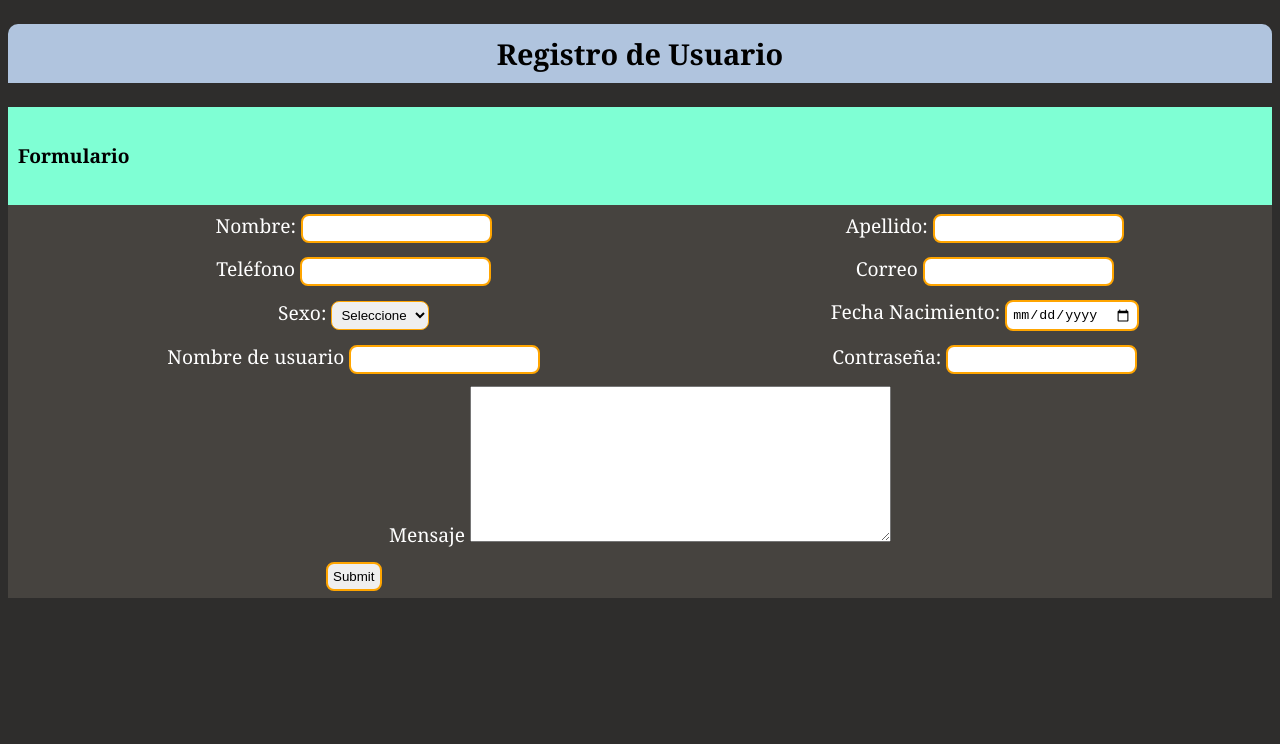
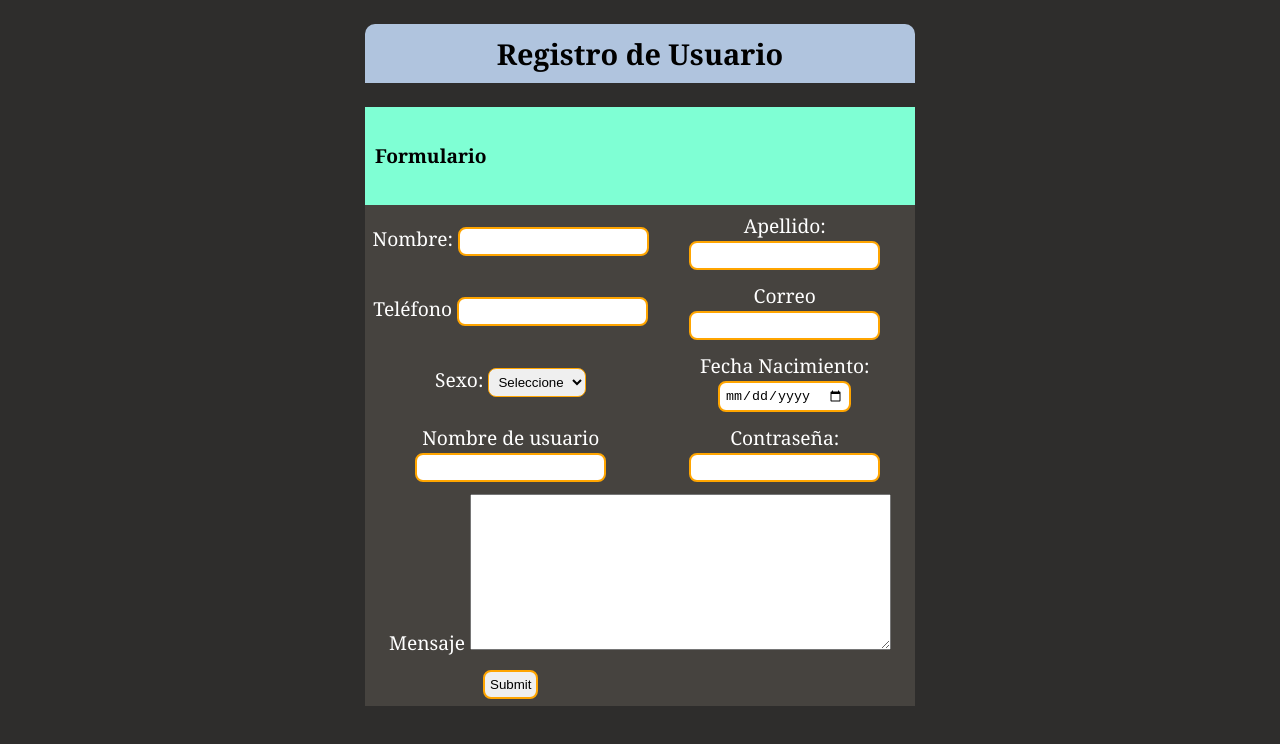
Before and after one commit to davidromanl/html, a plain HTML site: page formulario.html in a window 1280 px wide. Drawn offline with Linux system fonts and the light colour scheme.

Commit message:
center form view

```diff
--- a/formulario.html
+++ b/formulario.html
@@ -4,9 +4,10 @@
     <meta charset="UTF-8" />
     <meta name="viewport" content="width=device-width, initial-scale=1.0" />
     <title>Registro Usuario</title>
-    <link rel="stylesheet" href="styles.css">
+    <link rel="stylesheet" href="styles.css" />
   </head>
   <body>
+    <div class="container">
       <h2 class="titulo">Registro de Usuario</h2>
       <div class="subtitulo">
         <h4>Formulario</h4>
@@ -17,21 +18,27 @@
           <tr>
             <td class="fondo">
               <label for="name">Nombre:</label>
-                    <input class="inputs" id="name" required="required" name="nombre" type="text">
+              <input
+                class="inputs"
+                id="name"
+                required="required"
+                name="nombre"
+                type="text"
+              />
             </td>
             <td class="fondo">
               <label for="apellido">Apellido:</label>
-                    <input class="inputs" name="apellido" id="apellido" type="text">
+              <input class="inputs" name="apellido" id="apellido" type="text" />
             </td>
           </tr>
           <tr>
             <td>
               <label for="tel">Teléfono</label>
-                    <input type="tel" name="telefono" id="tel">
+              <input type="tel" name="telefono" id="tel" />
             </td>
             <td>
               <label for="email">Correo</label>
-                    <input type="email" name="" id="email">
+              <input type="email" name="" id="email" />
             </td>
           </tr>
           <tr>
@@ -45,17 +52,17 @@
             </td>
             <td>
               <label for="fecha">Fecha Nacimiento:</label>
-                    <input type="date" name="fechaNacimiento" id="fecha">
+              <input type="date" name="fechaNacimiento" id="fecha" />
             </td>
           </tr>
           <tr>
             <td>
               <label for="usuario">Nombre de usuario</label>
-                    <input type="usuario" name="usuario" id="usuario">
+              <input type="usuario" name="usuario" id="usuario" />
             </td>
             <td>
               <label for="pass">Contraseña:</label>
-                    <input type="password" name="" id="pass">
+              <input type="password" name="" id="pass" />
             </td>
           </tr>
           <tr>
@@ -66,11 +73,11 @@
           </tr>
           <tr>
             <td>
-                    <input type="submit">
+              <input type="submit" />
             </td>
           </tr>
         </table>
       </form>
-
+    </div>
   </body>
 </html>
--- a/styles.css
+++ b/styles.css
@@ -29,3 +29,7 @@ table {
 td {
     padding: 5px;
 }
+.container {
+    max-width: 550px;
+    margin: auto;
+}
```
Lines whose indentation alone changed are shown as unchanged.
